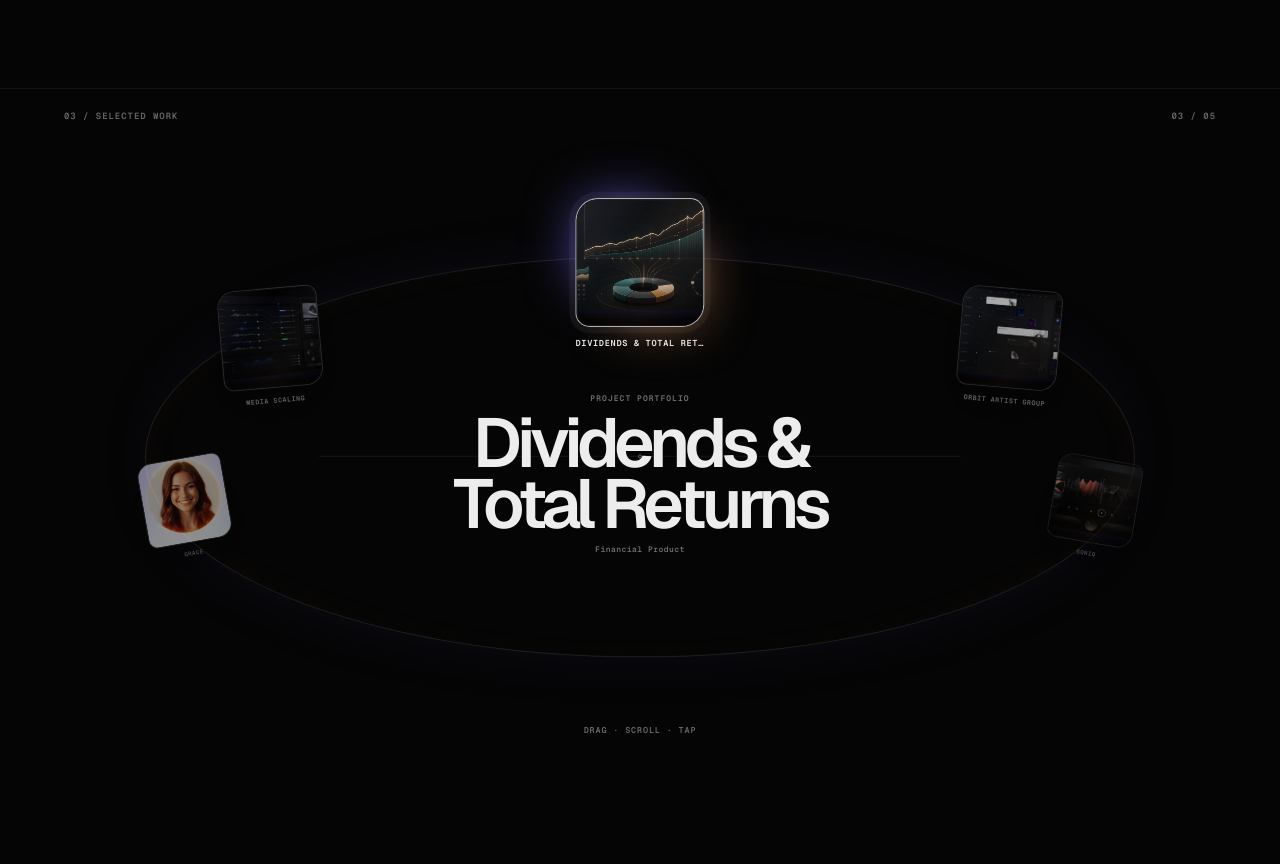
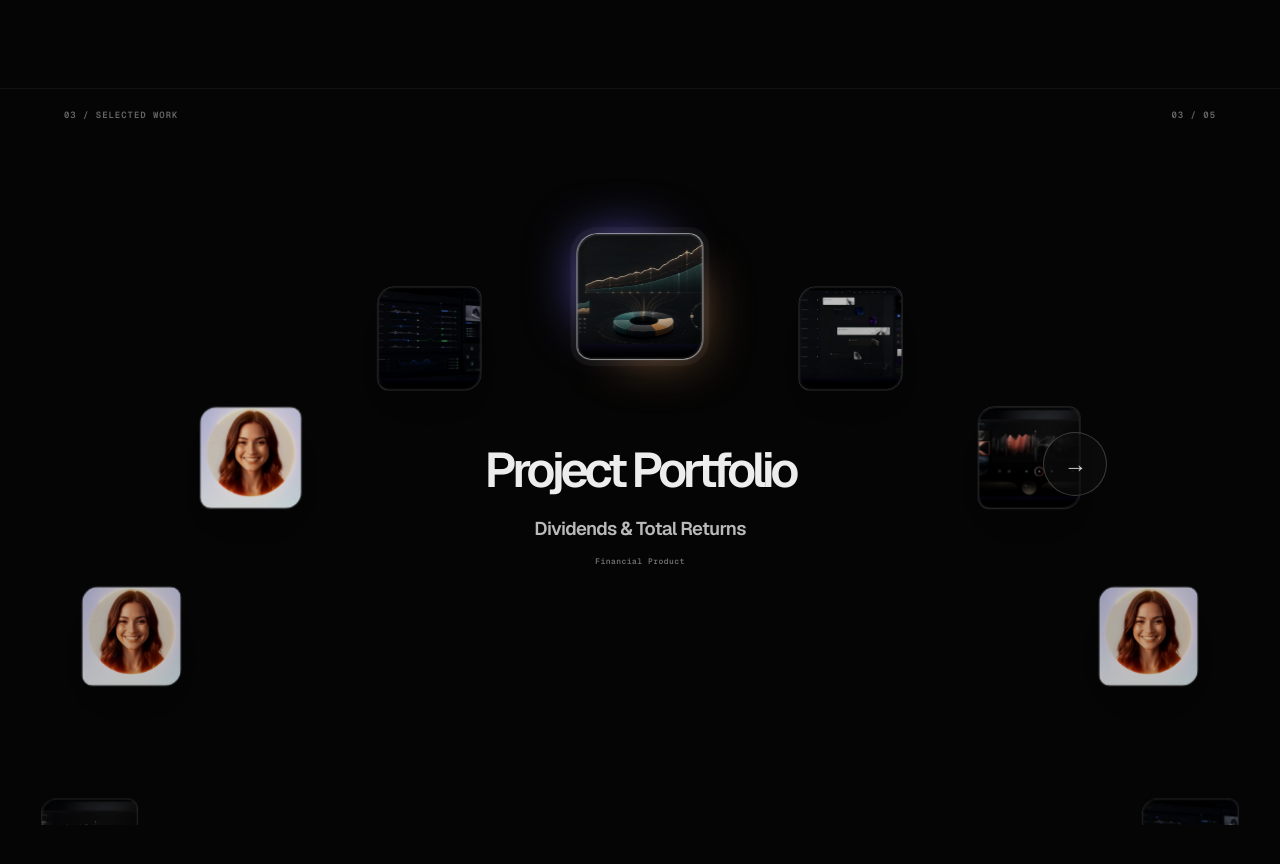
Before and after one commit to povssam/execution-labs-web, a Next.js app: page / in a window 1280 px wide. Shown: the part 1758-2622 px from the top of the page. Built offline with nearby package versions, Linux system fonts and the light colour scheme.

Commit message:
recreate selected work as radial gather gallery

```diff
--- a/src/components/home/ProjectPortfolio.module.css
+++ b/src/components/home/ProjectPortfolio.module.css
@@ -1,29 +1,320 @@
-.section { position:relative; overflow:clip; background:var(--color-ink); border-bottom:1px solid rgba(237,237,237,.055); }
-.scrollScene { min-height:145svh; }
-.stickyStage { position:sticky; top:var(--nav-height); height:calc(100svh - var(--nav-height)); min-height:40rem; overflow:hidden; }
-.container { position:relative; display:flex; height:100%; align-items:center; justify-content:center; }
-.instrumentation { position:absolute; top:1.35rem; right:0; left:0; z-index:7; display:flex; justify-content:space-between; color:rgba(237,237,237,.42); font-family:var(--font-geist-mono),monospace; font-size:.56rem; font-weight:600; letter-spacing:.11em; text-transform:uppercase; }
-.orbitStage { position:relative; width:min(82rem,114vw); height:min(46rem,76svh); min-height:33rem; outline:none; touch-action:pan-y; cursor:grab; }
-.orbitStage[data-dragging="true"] { cursor:grabbing; }
-.orbitStage:focus-visible { outline:1px solid rgba(237,237,237,.62); outline-offset:.6rem; }
-.orbitTrace { position:absolute; top:50%; left:50%; width:91%; height:66%; border:1px solid rgba(237,237,237,.11); border-radius:50%; box-shadow:0 0 6rem -3rem rgba(115,107,255,.22),inset 0 0 5rem -4rem rgba(255,175,105,.24); translate:-50% -50%; }
-.orbitTrace::before,.orbitTrace::after { position:absolute; top:50%; left:50%; width:4px; height:4px; border:1px solid rgba(237,237,237,.36); border-radius:50%; content:""; translate:-50% -50%; }
-.orbitTrace::after { width:65%; height:1px; border:0; border-top:1px solid rgba(237,237,237,.075); border-radius:0; }
-.tile { position:absolute; z-index:2; width:clamp(5.5rem,9vw,8.35rem); padding:0; border:0; border-radius:1.25rem .78rem 1.25rem .78rem; background:transparent; color:#ededed; cursor:pointer; translate:-50% -50%; transform-origin:center; }
-.tileMedia { position:relative; display:block; overflow:hidden; aspect-ratio:1; border:1px solid rgba(237,237,237,.19); border-radius:inherit; background:#111115; box-shadow:0 1.5rem 2.8rem -2rem rgba(0,0,0,.9); }
-.tileMedia::after { position:absolute; inset:0; border:1px solid rgba(237,237,237,.06); border-radius:inherit; background:linear-gradient(125deg,rgba(195,198,255,.18),transparent 35%,rgba(255,181,111,.12) 68%,transparent); content:""; opacity:.4; mix-blend-mode:screen; }
-.tileImage { object-fit:cover; filter:saturate(.88) contrast(1.07); transition:filter .48s ease,transform .6s cubic-bezier(.22,1,.36,1); }
-.tile[data-active="true"] { z-index:5; }
-.tile[data-active="true"] .tileMedia { border-color:rgba(237,237,237,.72); box-shadow:0 0 0 .35rem rgba(237,237,237,.045),-1rem -1rem 3rem -1.4rem rgba(119,110,255,.78),1rem 1rem 3rem -1.5rem rgba(255,172,100,.65); }
-.tile[data-active="true"] .tileImage { filter:saturate(1.02) contrast(1.04); transform:scale(1.035); }
-.tileName { display:block; overflow:hidden; padding-top:.55rem; color:rgba(237,237,237,.56); font-family:var(--font-geist-mono),monospace; font-size:.48rem; font-weight:600; letter-spacing:.08em; text-align:center; text-overflow:ellipsis; text-transform:uppercase; white-space:nowrap; }
-.tile[data-active="true"] .tileName { color:#ededed; }
-.centerReadout { position:absolute; top:53%; left:50%; z-index:4; display:grid; width:min(28rem,36vw); min-height:7.5rem; place-items:center; text-align:center; translate:-50% -50%; pointer-events:none; }
-.centerEyebrow { margin:0; color:rgba(237,237,237,.46); font-family:var(--font-geist-mono),monospace; font-size:var(--type-micro); font-weight:600; letter-spacing:.13em; line-height:1.2; text-transform:uppercase; }
-.centerReadout h2 { max-width:100%; margin:.58rem 0 0; color:#ededed; font-size:clamp(2.55rem,5.4vw,5.2rem); font-weight:560; letter-spacing:-.075em; line-height:.88; text-wrap:balance; }
-.projectName { display:block; }
-.centerCategory { margin-top:.62rem; color:rgba(237,237,237,.46); font-family:var(--font-geist-mono),monospace; font-size:var(--type-micro); font-weight:600; letter-spacing:.06em; line-height:1.35; text-transform:none; }
-.centerHint { margin-top:.34rem; color:rgba(237,237,237,.42); font-family:var(--font-geist-mono),monospace; font-size:.53rem; font-weight:600; letter-spacing:.1em; text-transform:uppercase; }
-.centerHint { position:absolute; bottom:4%; left:50%; margin:0; translate:-50% 0; white-space:nowrap; }
-@media (max-width:767px) { .scrollScene { min-height:132svh; } .stickyStage { min-height:39rem; } .instrumentation { top:1rem; font-size:var(--type-label); } .orbitStage { width:178vw; height:min(38rem,67svh); min-height:28rem; } .orbitTrace { width:94%; height:57%; } .tile { width:clamp(4.85rem,24vw,6.3rem); border-radius:1rem .65rem 1rem .65rem; } .tileName { display:none; } .centerReadout { top:55%; width:min(18rem,70vw); min-width:0; min-height:6.5rem; } .centerReadout h2 { font-size:clamp(2.2rem,11.5vw,3.4rem); line-height:.9; } .centerCategory { margin-top:.52rem; max-width:18ch; font-size:var(--type-micro); } .centerHint { bottom:5%; font-size:var(--type-micro); } }
-@media (prefers-reduced-motion:reduce) { .tileImage { transition:none; } }
+.section {
+  position: relative;
+  overflow: clip;
+  background: var(--color-ink);
+  border-bottom: 1px solid rgba(237, 237, 237, 0.055);
+}
+
+.scrollScene {
+  min-height: 145svh;
+}
+
+.stickyStage {
+  position: sticky;
+  top: var(--nav-height);
+  height: calc(100svh - var(--nav-height));
+  min-height: 40rem;
+  overflow: hidden;
+}
+
+.container {
+  position: relative;
+  display: flex;
+  height: 100%;
+  align-items: center;
+  justify-content: center;
+}
+
+.instrumentation {
+  position: absolute;
+  top: 1.35rem;
+  right: 0;
+  left: 0;
+  z-index: 7;
+  display: flex;
+  justify-content: space-between;
+  color: rgba(237, 237, 237, 0.42);
+  font-family: var(--font-geist-mono), monospace;
+  font-size: 0.56rem;
+  font-weight: 600;
+  letter-spacing: 0.11em;
+  line-height: 1.2;
+  text-transform: uppercase;
+}
+
+.orbitStage {
+  --orbit-radius: clamp(28rem, 43vw, 40rem);
+  --orbit-center-y: 103%;
+  position: relative;
+  width: min(90rem, 100%);
+  height: min(52rem, calc(100svh - var(--nav-height)));
+  min-height: 33rem;
+  outline: none;
+  touch-action: pan-y;
+  cursor: grab;
+}
+
+.orbitStage[data-dragging="true"] {
+  cursor: grabbing;
+}
+
+.orbitStage:focus-visible {
+  outline: 1px solid rgba(237, 237, 237, 0.62);
+  outline-offset: 0.6rem;
+}
+
+.orbitRotor {
+  position: absolute;
+  top: var(--orbit-center-y);
+  left: 50%;
+  z-index: 2;
+  width: 0;
+  height: 0;
+  transform-origin: 0 0;
+  will-change: transform;
+}
+
+.orbitArm {
+  position: absolute;
+  top: 0;
+  left: 0;
+  width: 0;
+  height: 0;
+  transform: rotate(var(--arm-angle)) translateY(calc(-1 * var(--orbit-radius)));
+  transform-origin: 0 0;
+}
+
+.tileUpright {
+  position: absolute;
+  top: 0;
+  left: 0;
+  width: clamp(5.75rem, 9vw, 9.5rem);
+  translate: -50% -50%;
+  transform-origin: center;
+  will-change: transform;
+}
+
+.tile {
+  position: relative;
+  display: block;
+  width: 100%;
+  padding: 0;
+  border: 0;
+  border-radius: 1.18rem 0.8rem 1.18rem 0.8rem;
+  background: transparent;
+  color: #ededed;
+  cursor: pointer;
+}
+
+.tileMedia {
+  position: relative;
+  display: block;
+  overflow: hidden;
+  aspect-ratio: 1;
+  border: 1px solid rgba(237, 237, 237, 0.2);
+  border-radius: inherit;
+  background: #111115;
+  box-shadow: 0 1.5rem 2.8rem -2rem rgba(0, 0, 0, 0.94);
+}
+
+.tileMedia::after {
+  position: absolute;
+  inset: 0;
+  border: 1px solid rgba(237, 237, 237, 0.1);
+  border-radius: inherit;
+  content: "";
+  pointer-events: none;
+}
+
+.tileImage {
+  object-fit: cover;
+  filter: saturate(0.88) contrast(1.07);
+  transition: filter 0.48s ease, transform 0.6s cubic-bezier(0.22, 1, 0.36, 1);
+}
+
+.tile[data-active="true"] {
+  z-index: 5;
+}
+
+.tile[data-active="true"] .tileMedia {
+  border-color: rgba(237, 237, 237, 0.76);
+  box-shadow:
+    0 0 0 0.35rem rgba(237, 237, 237, 0.045),
+    -1rem -1rem 3rem -1.4rem rgba(119, 110, 255, 0.78),
+    1rem 1rem 3rem -1.5rem rgba(255, 172, 100, 0.65);
+}
+
+.tile[data-active="true"] .tileImage {
+  filter: saturate(1.02) contrast(1.04);
+  transform: scale(1.035);
+}
+
+.centerReadout {
+  position: absolute;
+  top: 57%;
+  left: 50%;
+  z-index: 6;
+  display: grid;
+  width: min(42rem, 58vw);
+  min-height: 8rem;
+  place-items: center;
+  text-align: center;
+  translate: -50% -50%;
+  pointer-events: none;
+}
+
+.centerReadout h2 {
+  max-width: 100%;
+  margin: 0;
+  color: #ededed;
+  font-size: clamp(2.25rem, 3.8vw, 4rem);
+  font-weight: 560;
+  letter-spacing: -0.085em;
+  line-height: 0.88;
+  text-wrap: balance;
+}
+
+.activeProject {
+  margin: 0.92rem 0 0;
+  color: rgba(237, 237, 237, 0.78);
+  font-size: clamp(1rem, 1.45vw, 1.25rem);
+  font-weight: 520;
+  letter-spacing: -0.035em;
+  line-height: 1.1;
+  text-wrap: balance;
+}
+
+.centerCategory {
+  margin-top: 0.48rem;
+  color: rgba(237, 237, 237, 0.46);
+  font-family: var(--font-geist-mono), monospace;
+  font-size: var(--type-micro);
+  font-weight: 600;
+  letter-spacing: 0.06em;
+  line-height: 1.35;
+  text-transform: none;
+}
+
+.nextButton {
+  position: absolute;
+  top: 51%;
+  right: clamp(1rem, 6vw, 5rem);
+  z-index: 8;
+  display: grid;
+  width: clamp(3.5rem, 5vw, 4.75rem);
+  aspect-ratio: 1;
+  place-items: center;
+  border: 1px solid rgba(237, 237, 237, 0.22);
+  border-radius: 50%;
+  background: rgba(17, 17, 18, 0.52);
+  color: rgba(237, 237, 237, 0.86);
+  font-size: clamp(1.2rem, 1.8vw, 1.7rem);
+  line-height: 1;
+  translate: 0 -50%;
+  cursor: pointer;
+  transition: border-color 0.2s ease, background-color 0.2s ease, color 0.2s ease, transform 0.2s ease;
+  touch-action: manipulation;
+}
+
+.nextButton:hover {
+  border-color: rgba(237, 237, 237, 0.56);
+  background: rgba(237, 237, 237, 0.08);
+  color: #fff;
+}
+
+.nextButton:focus-visible {
+  outline: 1px solid rgba(237, 237, 237, 0.82);
+  outline-offset: 0.35rem;
+}
+
+.nextButton:active {
+  transform: scale(0.96);
+}
+
+@media (min-width: 768px) and (max-width: 1100px) {
+  .orbitStage {
+    --orbit-radius: clamp(30rem, 54vw, 36rem);
+    --orbit-center-y: 96%;
+  }
+
+  .centerReadout,
+  .nextButton {
+    top: 62%;
+  }
+
+  .centerReadout {
+    width: min(32rem, 55vw);
+  }
+
+  .centerReadout h2 {
+    font-size: clamp(2.5rem, 5vw, 4rem);
+  }
+}
+
+@media (max-width: 767px) {
+  .scrollScene {
+    min-height: 132svh;
+  }
+
+  .stickyStage {
+    min-height: 39rem;
+  }
+
+  .instrumentation {
+    top: 1rem;
+    font-size: var(--type-label);
+  }
+
+  .orbitStage {
+    --orbit-radius: clamp(17rem, 84vw, 24rem);
+    --orbit-center-y: 72%;
+    width: 100%;
+    height: min(42rem, calc(100svh - var(--nav-height)));
+    min-height: 34rem;
+  }
+
+  .tileUpright {
+    width: clamp(4.5rem, 23vw, 6.25rem);
+  }
+
+  .tile {
+    border-radius: 1rem 0.68rem 1rem 0.68rem;
+  }
+
+  .centerReadout {
+    top: 56.5%;
+    width: min(22rem, calc(100vw - 48px));
+    min-width: 0;
+    min-height: 7rem;
+  }
+
+  .centerReadout h2 {
+    font-size: clamp(2rem, 9.4vw, 3.4rem);
+    line-height: 0.9;
+  }
+
+  .activeProject {
+    margin-top: 0.76rem;
+    font-size: clamp(0.98rem, 4.2vw, 1.22rem);
+  }
+
+  .centerCategory {
+    margin-top: 0.45rem;
+    max-width: 18ch;
+    font-size: var(--type-micro);
+  }
+
+  .nextButton {
+    top: 52%;
+    right: -0.55rem;
+    width: 3.55rem;
+  }
+
+}
+
+@media (prefers-reduced-motion: reduce) {
+  .tileImage,
+  .nextButton {
+    transition: none;
+  }
+}
--- a/src/components/home/ProjectPortfolio.tsx
+++ b/src/components/home/ProjectPortfolio.tsx
@@ -4,7 +4,7 @@ import Image from "next/image";
 import { AnimatePresence, motion, useMotionValueEvent, useScroll } from "framer-motion";
 import { useRouter } from "next/navigation";
 import { useCallback, useRef, useState } from "react";
-import type { KeyboardEvent as ReactKeyboardEvent, PointerEvent as ReactPointerEvent } from "react";
+import type { CSSProperties, KeyboardEvent as ReactKeyboardEvent, PointerEvent as ReactPointerEvent } from "react";
 import { caseStudies } from "@/lib/data";
 import { usePrefersReducedMotion } from "@/lib/usePrefersReducedMotion";
 import { Container } from "../ui/Container";
@@ -38,16 +38,19 @@ const portfolioDisciplines: Record<string, string> = {
   soniq: "Product / Audio",
 };
 
-function relativeIndex(index: number, active: number, length: number) {
-  let delta = index - active;
-  if (delta > length / 2) delta -= length;
-  if (delta < -length / 2) delta += length;
-  return delta;
-}
+const ORBIT_SLOT_COUNT = 16;
+const ORBIT_STEP = 360 / ORBIT_SLOT_COUNT;
+
+const orbitSamples = Array.from({ length: ORBIT_SLOT_COUNT }, (_, slot) => ({
+  slot,
+  angle: slot * ORBIT_STEP,
+  projectIndex: slot % Math.max(1, portfolioStudies.length),
+}));
 
 export function ProjectPortfolio() {
   const sceneRef = useRef<HTMLDivElement | null>(null);
-  const pointerRef = useRef<{ id: number; startX: number; startY: number; lastX: number; lastTime: number; velocity: number } | null>(null);
+  const pointerRef = useRef<{ id: number; startX: number; startY: number; lastX: number; lastTime: number; velocity: number; moved: boolean } | null>(null);
+  const draggedRef = useRef(false);
   const activeRef = useRef(0);
   const scrollProgressRef = useRef(0);
   const [activeIndex, setActiveIndex] = useState(0);
@@ -57,6 +60,7 @@ export function ProjectPortfolio() {
   const router = useRouter();
   const { scrollYProgress } = useScroll({ target: sceneRef, offset: ["start start", "end end"] });
   const activeStudy = portfolioStudies[activeIndex];
+  const rotorRotation = -activeIndex * ORBIT_STEP + dragOffset * 0.18;
 
   const select = useCallback((requestedIndex: number, scrollToState = true) => {
     const next = (requestedIndex + portfolioStudies.length) % portfolioStudies.length;
@@ -82,7 +86,7 @@ export function ProjectPortfolio() {
 
   const onPointerDown = (event: ReactPointerEvent<HTMLDivElement>) => {
     if (event.pointerType === "mouse" && event.button !== 0) return;
-    pointerRef.current = { id: event.pointerId, startX: event.clientX, startY: event.clientY, lastX: event.clientX, lastTime: performance.now(), velocity: 0 };
+    pointerRef.current = { id: event.pointerId, startX: event.clientX, startY: event.clientY, lastX: event.clientX, lastTime: performance.now(), velocity: 0, moved: false };
     setDragging(true);
   };
 
@@ -92,7 +96,10 @@ export function ProjectPortfolio() {
     const dx = event.clientX - pointer.startX;
     const dy = event.clientY - pointer.startY;
     if (Math.abs(dy) > Math.abs(dx) + 10 && Math.abs(dy) > 14) { pointerRef.current = null; setDragging(false); setDragOffset(0); return; }
-    if (Math.abs(dx) > 7) event.preventDefault();
+    if (Math.abs(dx) > 7) {
+      event.preventDefault();
+      pointer.moved = true;
+    }
     const now = performance.now();
     pointer.velocity = (event.clientX - pointer.lastX) / Math.max(1, now - pointer.lastTime);
     pointer.lastX = event.clientX;
@@ -105,6 +112,8 @@ export function ProjectPortfolio() {
     pointerRef.current = null;
     setDragging(false);
     if (!pointer || (event && pointer.id !== event.pointerId)) return;
+    draggedRef.current = pointer.moved;
+    if (pointer.moved) window.setTimeout(() => { draggedRef.current = false; }, 0);
     const dx = (event?.clientX ?? pointer.lastX) - pointer.startX;
     const projected = dx + pointer.velocity * 120;
     if (Math.abs(projected) > 38) select(activeRef.current + (projected < 0 ? 1 : -1), false);
@@ -126,39 +135,45 @@ export function ProjectPortfolio() {
           <Container className={styles.container}>
             <div className={styles.instrumentation}><span>03 / Selected work</span><span>{String(activeIndex + 1).padStart(2, "0")} / {String(portfolioStudies.length).padStart(2, "0")}</span></div>
             <div className={styles.orbitStage} tabIndex={0} role="group" aria-label="Project portfolio. Scroll, drag, or use arrow keys to select a project. Press Enter to open the selected project." onKeyDown={onKeyDown} onPointerDown={onPointerDown} onPointerMove={onPointerMove} onPointerUp={finishPointer} onPointerCancel={() => finishPointer()} data-dragging={dragging}>
-              <div className={styles.orbitTrace} aria-hidden="true" />
-              {portfolioStudies.map((study, index) => {
-                const delta = relativeIndex(index, activeIndex, portfolioStudies.length);
-                const angle = delta * 52;
-                const x = Math.sin((angle * Math.PI) / 180) * 43;
-                const y = -Math.cos((angle * Math.PI) / 180) * 31 + 1;
-                const isActive = index === activeIndex;
+              <motion.div className={styles.orbitRotor} animate={{ rotate: rotorRotation }} transition={reduceMotion ? { duration: 0.16 } : dragging ? { duration: 0 } : { duration: 0.72, ease: [0.22, 1, 0.36, 1] }}>
+                {orbitSamples.map(({ angle, projectIndex, slot }) => {
+                  const study = portfolioStudies[projectIndex];
+                  const worldAngle = ((angle + rotorRotation) * Math.PI) / 180;
+                  const depth = (Math.cos(worldAngle) + 1) / 2;
+                  const isActive = slot === activeIndex;
+                  const tileScale = isActive ? 1.1 : 0.78 + depth * 0.13;
+                  const tileOpacity = isActive ? 1 : 0.38 + depth * 0.52;
+                  const armStyle = { "--arm-angle": `${angle}deg` } as CSSProperties;
                 return (
-                  <motion.button key={study.slug} type="button" className={styles.tile} data-active={isActive} aria-label={isActive ? `Open ${study.client} project` : `Select ${study.client} project`} onClick={(event) => { event.stopPropagation(); if (isActive) openActive(); else select(index, false); }} animate={{ left: `${50 + x}%`, top: `${50 + y}%`, scale: isActive ? 1.12 : Math.max(.68, 1 - Math.abs(delta) * .13), opacity: Math.max(.3, 1 - Math.abs(delta) * .23), rotate: `${delta * 5}deg`, x: dragOffset * (isActive ? .16 : .06) }} transition={reduceMotion ? { duration: .18 } : { duration: dragging ? 0 : .62, ease: [0.22, 1, 0.36, 1] }}>
-                    <span className={styles.tileMedia}><Image src={media[study.slug]} alt="" fill sizes="(max-width: 767px) 96px, 132px" className={styles.tileImage} draggable={false} /></span>
-                    <span className={styles.tileName}>{study.client}</span>
+                  <div key={`${study.slug}-${slot}`} className={styles.orbitArm} style={armStyle}>
+                    <motion.div className={styles.tileUpright} animate={{ rotate: -(angle + rotorRotation) }} transition={reduceMotion ? { duration: 0.16 } : dragging ? { duration: 0 } : { duration: 0.72, ease: [0.22, 1, 0.36, 1] }}>
+                      <motion.button type="button" className={styles.tile} data-active={isActive} aria-label={isActive ? `Open ${study.client} project` : `Select ${study.client} project`} onClick={(event) => { event.stopPropagation(); if (draggedRef.current) return; if (isActive) openActive(); else select(projectIndex, false); }} animate={{ scale: tileScale, opacity: tileOpacity }} transition={reduceMotion ? { duration: .16 } : { duration: dragging ? 0 : .52, ease: [0.22, 1, 0.36, 1] }}>
+                        <span className={styles.tileMedia}><Image src={media[study.slug]} alt="" fill sizes="(max-width: 767px) 104px, 144px" className={styles.tileImage} draggable={false} /></span>
                       </motion.button>
+                    </motion.div>
+                  </div>
                 );
                 })}
+              </motion.div>
               <div className={styles.centerReadout} aria-live="polite">
-                <span className={styles.centerEyebrow}>Project Portfolio</span>
-                <h2 id="portfolio-title">
+                <h2 id="portfolio-title">Project Portfolio</h2>
                 <AnimatePresence initial={false} mode="popLayout">
-                    <motion.span
+                  <motion.p
                     key={activeStudy.slug}
-                      className={styles.projectName}
-                      initial={reduceMotion ? { opacity: 1, transform: "translateY(0px)", filter: "blur(0px)" } : { opacity: 0, transform: "translateY(8px)", filter: "blur(3px)" }}
+                    className={styles.activeProject}
+                    initial={reduceMotion ? { opacity: 1, transform: "translateY(0px)", filter: "blur(0px)" } : { opacity: 0, transform: "translateY(7px)", filter: "blur(2px)" }}
                     animate={{ opacity: 1, transform: "translateY(0px)", filter: "blur(0px)" }}
-                      exit={reduceMotion ? { opacity: 0 } : { opacity: 0, transform: "translateY(-8px)", filter: "blur(2px)" }}
-                      transition={reduceMotion ? { duration: 0.16 } : { duration: 0.34, ease: [0.22, 1, 0.36, 1] }}
+                    exit={reduceMotion ? { opacity: 0 } : { opacity: 0, transform: "translateY(-7px)", filter: "blur(2px)" }}
+                    transition={reduceMotion ? { duration: 0.14 } : { duration: 0.3, ease: [0.22, 1, 0.36, 1] }}
                   >
                     {activeStudy.client}
-                    </motion.span>
+                  </motion.p>
                 </AnimatePresence>
-                </h2>
                 <small className={styles.centerCategory}>{portfolioDisciplines[activeStudy.slug] ?? activeStudy.category.split(",")[0]}</small>
               </div>
-              <span className={styles.centerHint}>Drag · scroll · tap</span>
+              <button type="button" className={styles.nextButton} aria-label="Next project" onPointerDown={(event) => event.stopPropagation()} onClick={(event) => { event.stopPropagation(); select(activeRef.current + 1, false); }}>
+                <span aria-hidden="true">→</span>
+              </button>
             </div>
           </Container>
         </div>
```
Lines whose indentation alone changed are shown as unchanged.
